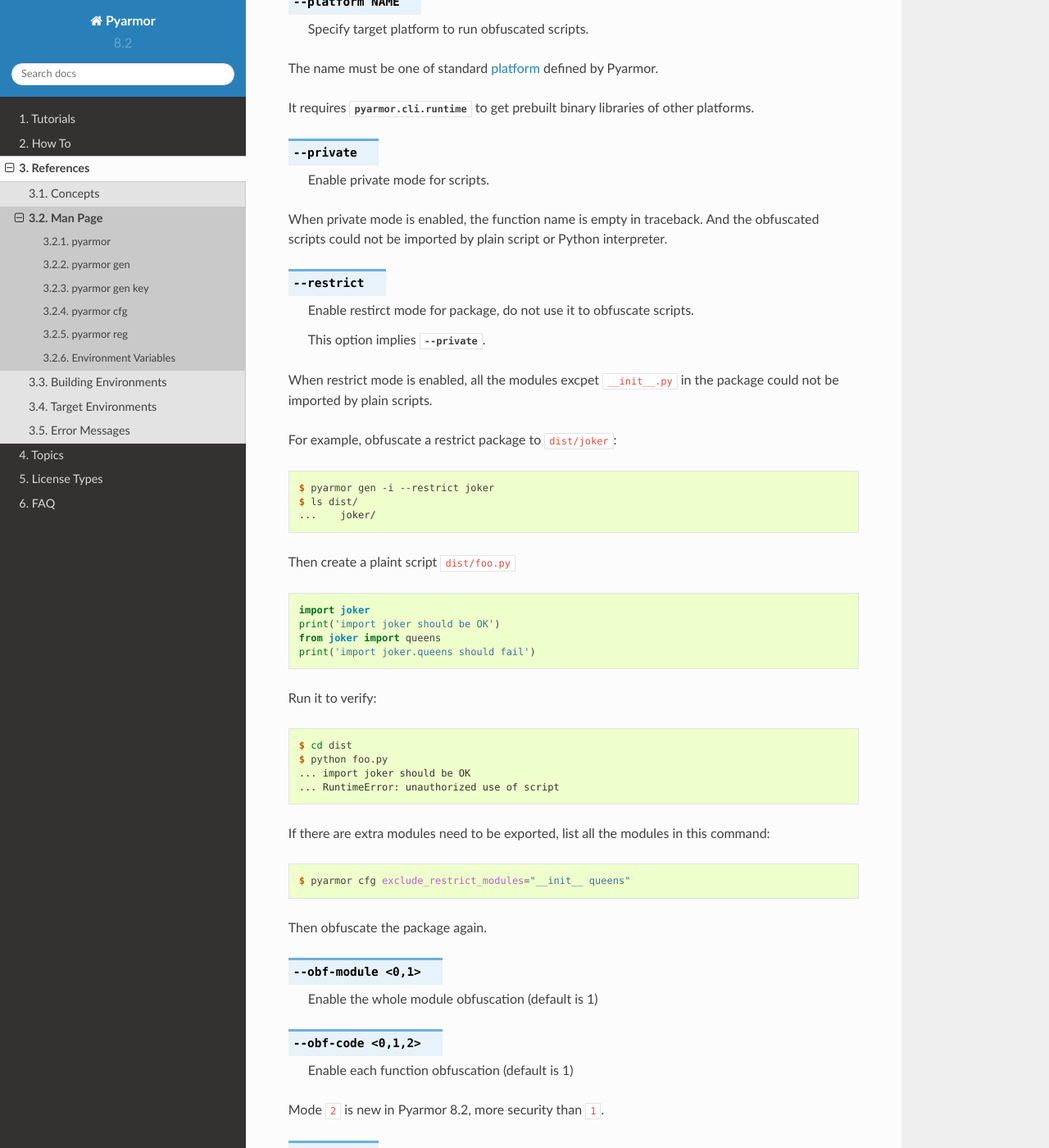
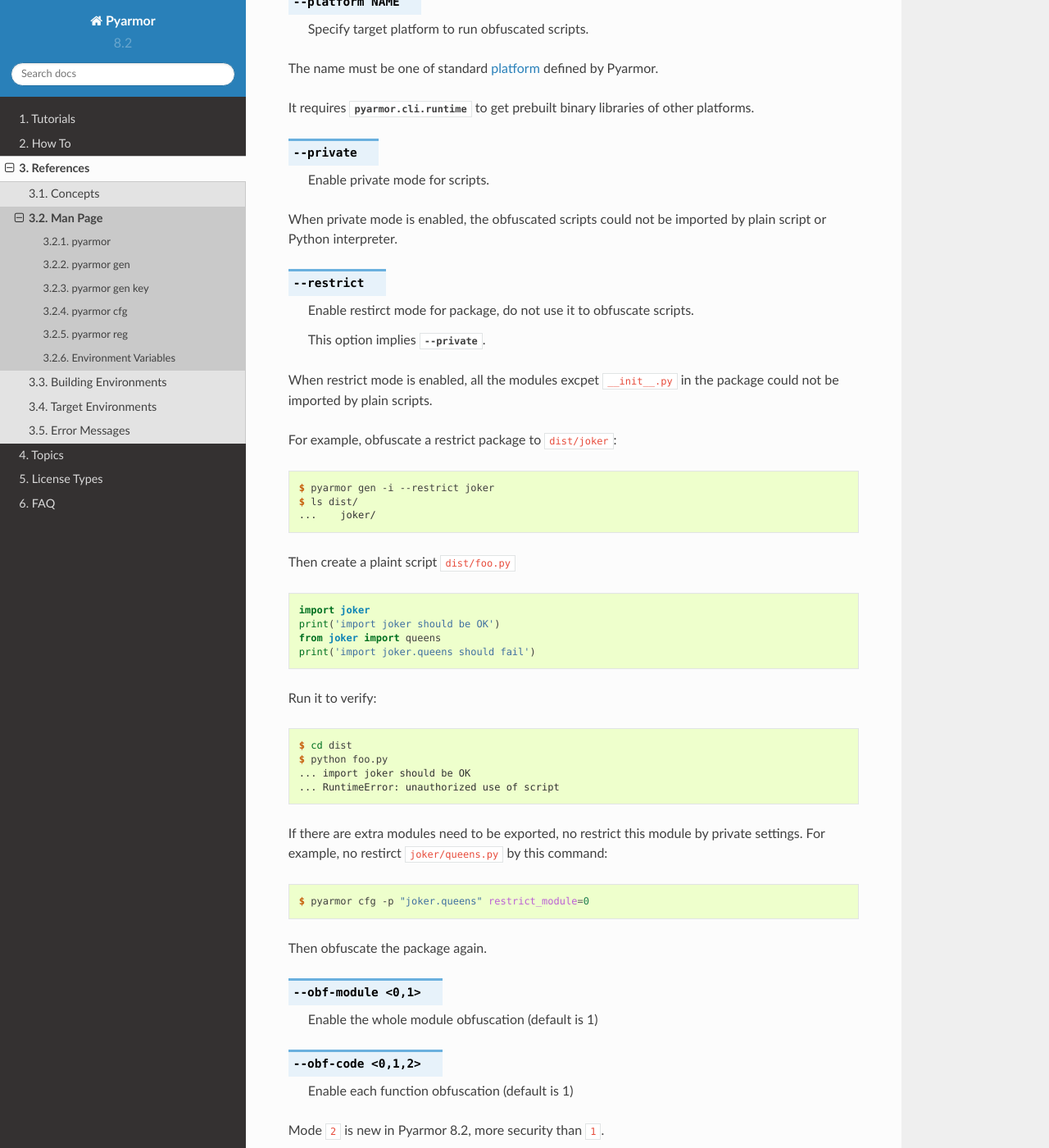
Before and after one commit to dashingsoft/pyarmor, a Sphinx documentation site: the page built from docs/reference/man.rst, in a window 1280 px wide and 1400 px high, scrolled down 9633 px. Shown: the whole window at 82% size. Built offline with Sphinx 7.4.7 and the Read the Docs theme 2.0.0, drawn with Linux system fonts in a browser that asks for light colours; some of the changed text lies outside the part shown.

Commit message:
Fix format errors

```diff
--- a/docs/reference/man.rst
+++ b/docs/reference/man.rst
@@ -337,7 +337,7 @@
 
             Enable private mode for scripts.
 
-When private mode is enabled, the function name is empty in traceback. And the obfuscated scripts could not be imported by plain script or Python interpreter.
+When private mode is enabled, the obfuscated scripts could not be imported by plain script or Python interpreter.
 
 .. option:: --restrict
 
@@ -369,9 +369,9 @@
     ... import joker should be OK
     ... RuntimeError: unauthorized use of script
 
-If there are extra modules need to be exported, list all the modules in this command::
+If there are extra modules need to be exported, no restrict this module by private settings. For example, no restirct ``joker/queens.py`` by this command::
 
-    $ pyarmor cfg exclude_restrict_modules="__init__ queens"
+    $ pyarmor cfg -p "joker.queens" restrict_module=0
 
 Then obfuscate the package again.
 
@@ -473,7 +474,7 @@
     import foo
     __assert_armored__(foo)
 
-The function ``__assert_armored__`` is a builtin function in obfuscated script. It checks the argument, if it's an obfuscated module, then return this module, otherwise raises protection exception.
+The function :func:`__assert_armored__` is a builtin function in obfuscated script. It checks the argument, if it's an obfuscated module, then return this module, otherwise raises protection exception.
 
 This option neither touchs statement ``from import``, nor the module imported by function ``__import__``.
 
@@ -720,9 +722,9 @@
 
     $ pyarmor reg -g 1
 
-Next prepare to generate device regfile ``pyarmor-device-regfile-xxxx.1.zip`` for this device. It requires internet connection, group device file ``pyarmor-group-device.1``, group license :term:`registration file`.
+Next prepare to generate device regfile ``pyarmor-device-regfile-xxxx.1.zip`` for this device.
 
-For example, copy group device file to initial registration machine, save it to path ``.pyarmor/group/``, run the following command to generate ``pyarmor-device-regfile-xxxx.1.zip``::
+It requires internet connection, group device file ``pyarmor-group-device.1``, group license :term:`registration file`. For example, copy group device file to initial registration machine, save it to path ``.pyarmor/group/``, run the following command to generate ``pyarmor-device-regfile-xxxx.1.zip``::
 
     $ mkdir -p .pyarmor/group
     $ cp pyarmor-group-device.1 .pyarmor/group/
@@ -803,7 +805,7 @@
 
 It forces command :command:`pyarmor` to use old cli directly.
 
-Without it, :command:`pyarmor` first try new cli, if the command line couldn't be parsed by new cli, fallback to old cli.
+Without it, :command:`pyarmor` only recognizes new Pyarmor 8 commands.
 
 This only works for command :command:`pyarmor`.
 
```
Also changed, not shown: other parts of docs/reference/man.rst (+14 -12 lines).
